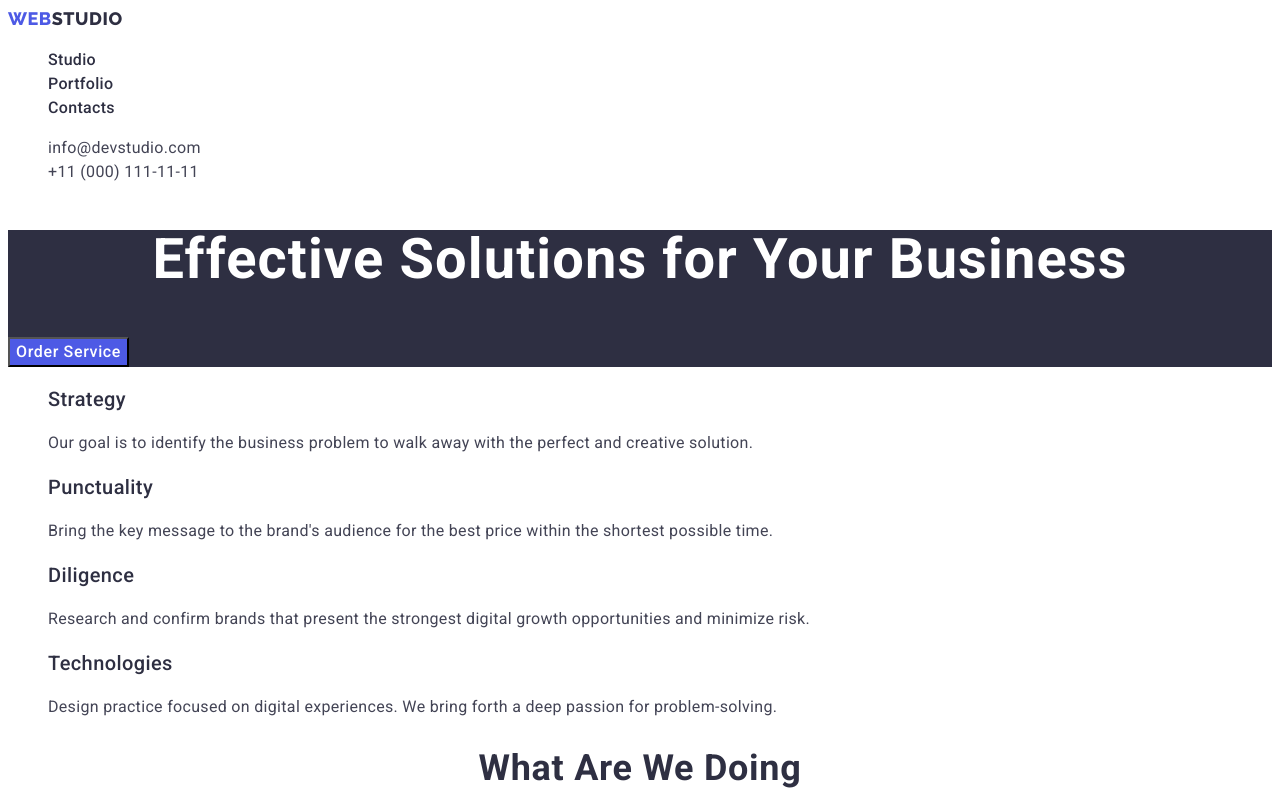
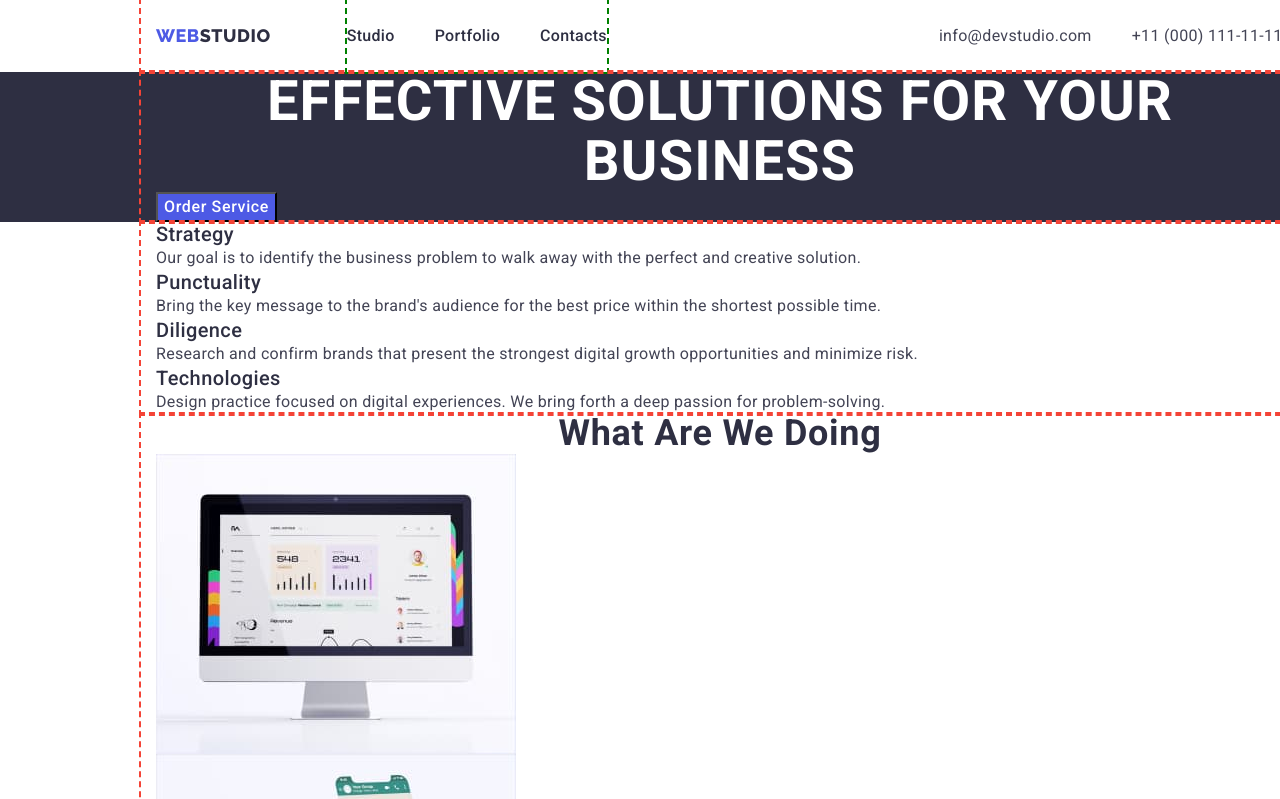
Before and after one commit to AlShevka/goit-markup-hw-03, a plain HTML site: page index.html in a window 1280 px wide. Shown: the top 799 px of the page. Drawn offline with nearby package versions, Linux system fonts and the light colour scheme.

Commit message:
Style css from header

```diff
--- a/css/styles.css
+++ b/css/styles.css
@@ -1,5 +1,7 @@
 
 :root{
+--main-text: 'Roboto', sans-serif;
+--secondary-text: 'Raleway', sans-serif;
 --first-color-slate: #434455 ;
 --dark-color-navy-blue: #2e2f42;
 --light-color-cloud: #f4f4fd;
@@ -9,22 +11,50 @@
 
 }
 
-/* Скидання маркерів і підкреслення */
-.list {
-	list-style: none;
+/* Скидання маркерів і підкреслення/ Reset start */
+
+h1,h2,h3,h4,h5,h6,p {
+	margin: 0;
 }
 
 .link {
 	text-decoration: none;
+	color: currentColor;
 }
 
+.list {
+	margin: 0;
+	padding: 0;
+	list-style: none;
+}
+
+img {
+	display: block;
+}
+
+/* Reset End */
+
+h1 {
+	text-transform: uppercase;
+}
+
+/* Body */
 body{
-	font-family: 'Roboto', sans-serif;
+	font-family: var(--main-text);
 	color: var(--first-color-slate);
 	font-size: 16px;
 	line-height: 150%;
 	letter-spacing: 0.02em;
 	background-color: var(--secondary-color-white);
+}
+
+/* Container */
+.container {
+	box-sizing: border-box;
+	width: 1158px;
+	margin: 0 141px;
+	outline: 2px dashed #f44336;
+	padding: 0 15px;
 }
 
 /* Logo */
@@ -34,25 +64,71 @@ body{
 }
 
 .logo-link {
-	font-family: 'Raleway', sans-serif;
+	font-family: var(--secondary-text);
 	font-weight: 800;
 	font-size: 18px;
 	line-height: 117%;
 	letter-spacing: 0.03em;
 	text-transform: uppercase;
 	color: var(--primaru-btn-color-iis);
+
+	flex-direction: row;
+	align-items: center;
+	padding: 24px 0;
+	margin-right: 76px;
 }
 
 
 /* Header */
+.header-container {
+	display: flex;
+	align-items: center;
+}
+
+.nav-container{
+	display: flex;
+	align-items: center;
+	margin-right: 332px;
+}
+
+.menu-container {
+	display: flex;
+	flex-direction: row;
+	padding: 0px;
+	outline: 2px dashed green;
+}
+
+.menu-item {
+	padding: 24px 0;
+	margin-right: 40px;
+}
+
+.menu-item:last-child {
+	margin-right: 0;
+}
 
 .menu-link {
 	font-weight: 500;
 	color: var(--dark-color-navy-blue);
 }
 
+.menu-link:hover,
+.menu-link:focus {
+	color: var(--accent-color-ocean);
+}
+
+.mail {
+	padding: 24px 0;
+	margin-right: 40px;
+}
+
 .contact {
 	font-style: normal;
+}
+
+.contact-container {
+	display: flex;
+	align-items: center;
 }
 
 .contact-link {
@@ -60,15 +136,12 @@ body{
 	color: var(--first-color-slate);
 }
 
-.menu-link:hover,
-.menu-link:focus {
-	color: var(--accent-color-ocean);
-}
-
 .contact-link:hover,
 .contact-link:focus {
 	color: var(--accent-color-ocean);
 }
+
+
 
 /* Hero */
 
@@ -90,9 +163,9 @@ background-color: var(--dark-color-navy-blue);
 	font-size: 16px;
 	line-height: 150%;
 	letter-spacing: 0.04em;
-	cursor: pointer;
 	color: var(--secondary-color-white);
 	background-color:var(--primaru-btn-color-iis);
+	cursor: pointer;
 }
 
 .hero-btn:hover,
@@ -135,6 +208,7 @@ background-color: var(--secondary-color-white);
 
 
 /* Portfolio */
+
 .filters-btn {
 	font-family: inherit;
 	font-weight: 500;
--- a/index.html
+++ b/index.html
@@ -5,22 +5,32 @@
     <meta http-equiv="X-UA-Compatible" content="IE=edge" />
     <meta name="viewport" content="width=device-width, initial-scale=1.0" />
     <title>WebStudio</title>
+    <!-- Нормалізація стилів -->
+    <link
+      rel="stylesheet"
+      href="https://cdn.jsdelivr.net/npm/modern-normalize@1.1.0/modern-normalize.min.css"
+    />
+    <!-- Шрифти -->
     <link rel="preconnect" href="https://fonts.googleapis.com" />
     <link rel="preconnect" href="https://fonts.gstatic.com" crossorigin />
     <link
       href="https://fonts.googleapis.com/css2?family=Raleway:wght@800&family=Roboto:wght@400;500;700&display=swap"
       rel="stylesheet"
     />
+    <!-- Підключення стилів css -->
     <link rel="stylesheet" href="./css/styles.css" />
   </head>
   <body>
     <!-- Header -->
     <header class="header">
+      <div class="header-container container">
         <nav class="header-nav">
+          <div class="nav-container">
             <a href="./index.html" class="logo-link link"
               >Web<span class="header-logo">Studio</span></a
             >
             <ul class="header-menu list">
+              <div class="menu-container">
                 <li class="menu-item">
                   <a class="menu-link link" href="./index.html">Studio</a>
                 </li>
@@ -30,10 +40,13 @@
                 <li class="menu-item">
                   <a class="menu-link link" href="">Contacts</a>
                 </li>
+          </div>
+            </div>
           </ul>
         </nav>
         <address class="contact">
           <ul class="contact-list list">
+            <div class="contact-container">
               <li class="mail">
                 <a class="contact-link link" href="mailto:info@devstudio.com"
                   >info@devstudio.com</a
@@ -44,25 +57,30 @@
                   >+11 (000) 111-11-11</a
                 >
               </li>
+            </div>
           </ul>
         </address>
+      </div>
     </header>
     <!-- Main -->
     <main class="main">
       <!-- Hero -->
       <section class="hero">
+        <div class="container">
           <h1 class="hero-title">Effective Solutions for Your Business</h1>
           <button class="hero-btn" type="button">Order Service</button>
+        </div>
       </section>
       <!-- Section 1 -->
       <section>
+        <div class="container">
           <h2 class="title" hidden>About the company</h2>
           <ul class="list">
             <li>
               <h3 class="subtitle">Strategy</h3>
               <p class="text">
-              Our goal is to identify the business problem to walk away with the
-              perfect and creative solution.
+                Our goal is to identify the business problem to walk away with
+                the perfect and creative solution.
               </p>
             </li>
             <li>
@@ -87,9 +105,11 @@
               </p>
             </li>
           </ul>
+        </div>
       </section>
       <!-- Section 2 -->
       <section>
+        <div class="container">
           <h2 class="title">What are we doing</h2>
           <ul class="list">
             <li>
@@ -117,9 +137,11 @@
               />
             </li>
           </ul>
+        </div>
       </section>
       <!-- Section 3 -->
       <section class="section-team">
+        <div class="container">
           <h2 class="title">Our Team</h2>
           <ul class="team-list list">
             <li class="team-item">
@@ -167,6 +189,7 @@
               <p class="text">UI Designer</p>
             </li>
           </ul>
+        </div>
       </section>
     </main>
     <!-- Footer -->
```
Also changed, not shown: portfolio.html (+8 -2 lines). Lines whose indentation alone changed are shown as unchanged.
